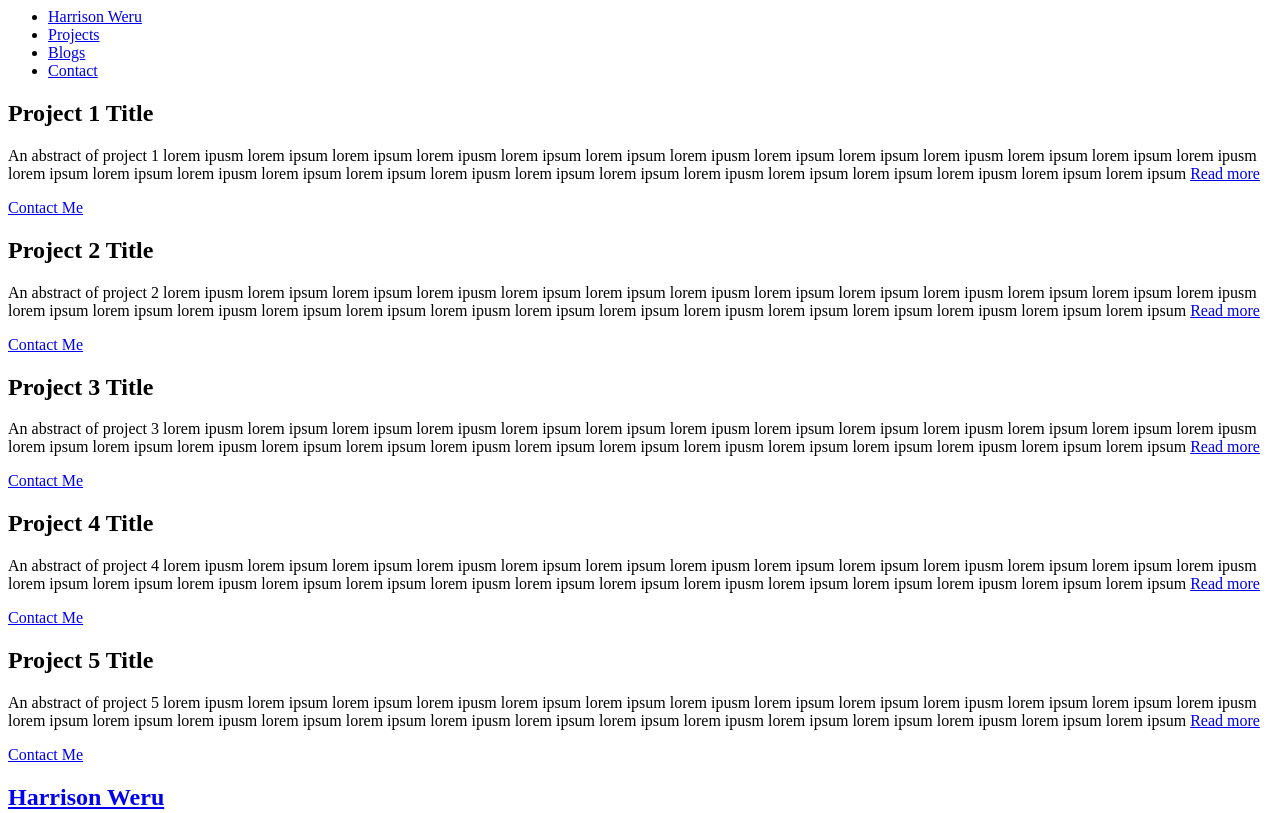
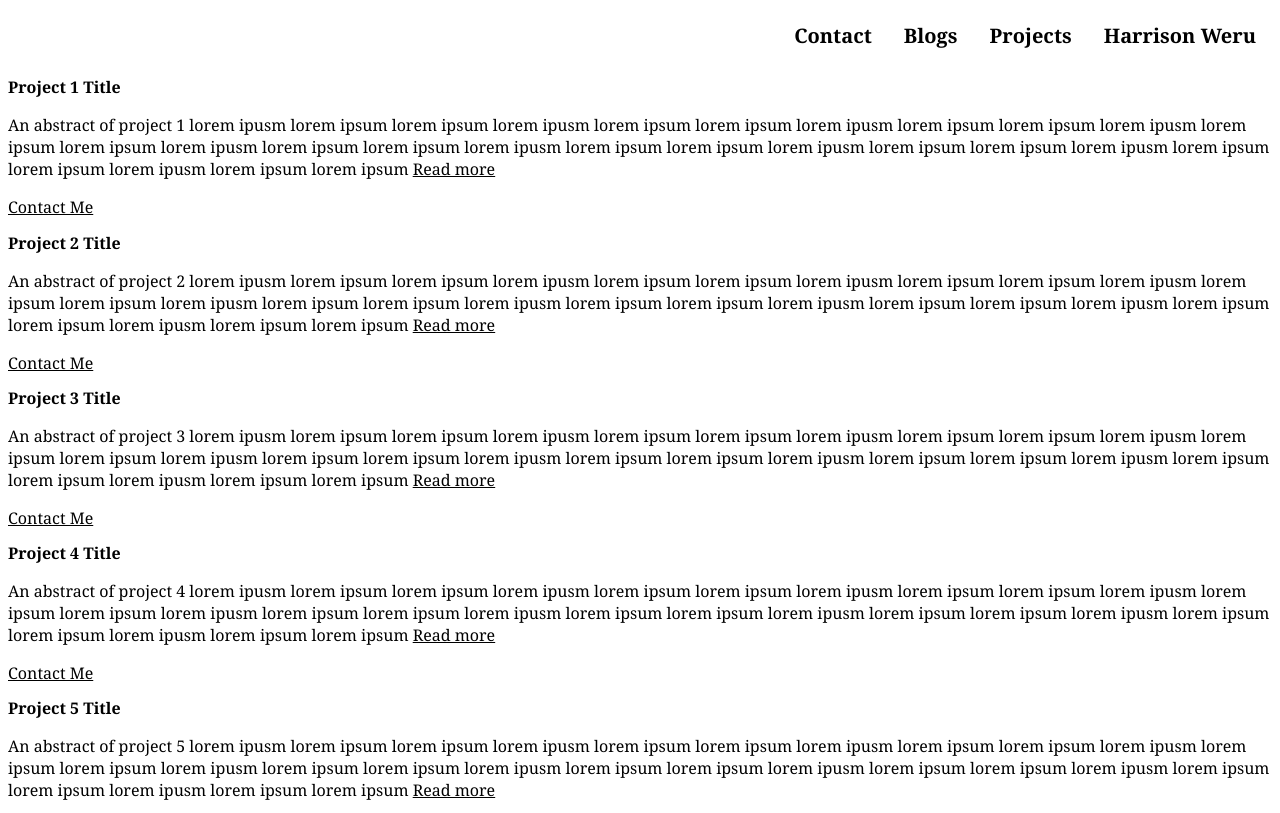
Before and after one commit to WeruHarrison/portfolio, a plain HTML site: page projects/index.html in a window 1280 px wide. Shown: the top 813 px of the page. Drawn offline with Linux system fonts and the light colour scheme; files that its build step writes are made by us from their sources.

Commit message:
Update index.html
added the css link

```diff
--- a/projects/index.html
+++ b/projects/index.html
@@ -6,6 +6,7 @@
 <meta charset="UTF-8">
 <meta name="author" content="Harrison Weru">
 <meta name ="viewport" content="width=device-width, initiale-scale=1.0">
+<link rel="stylesheet" href="static/style.css">
 </head>
 
 <body>
```
